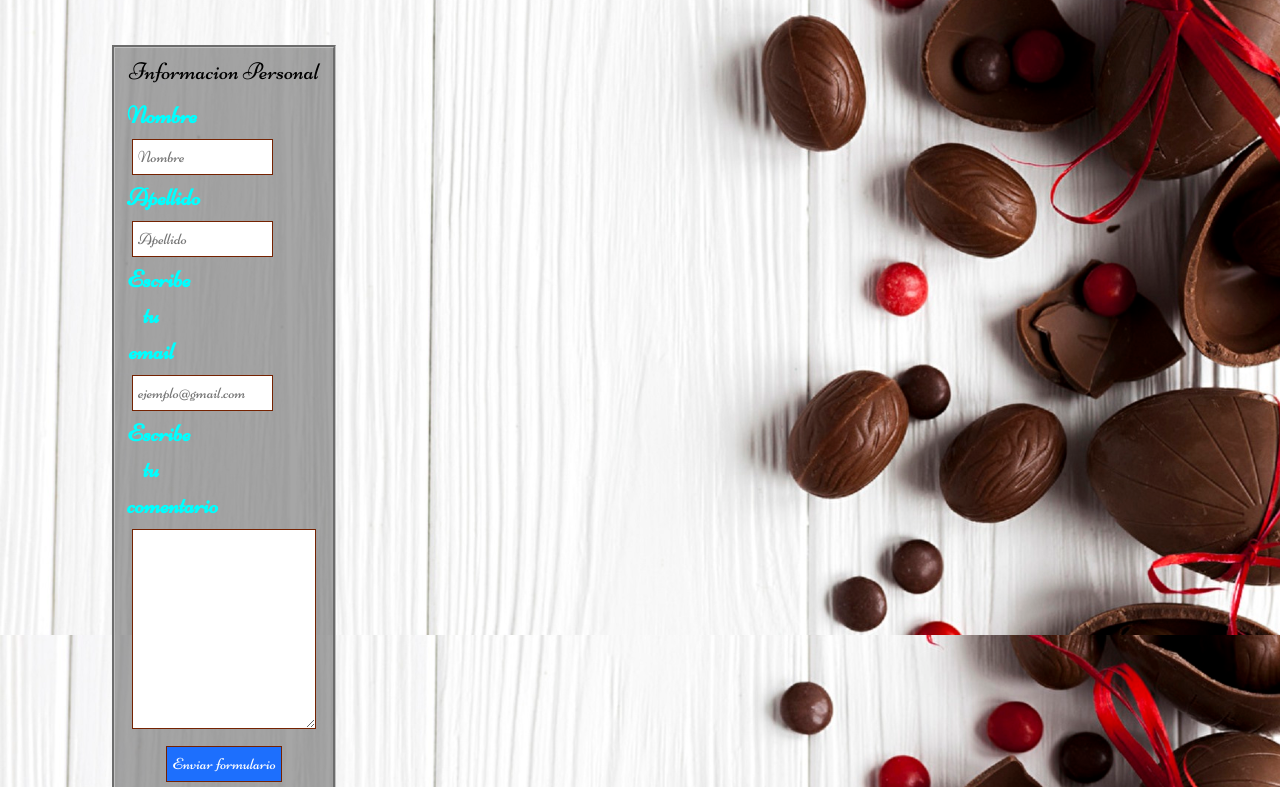
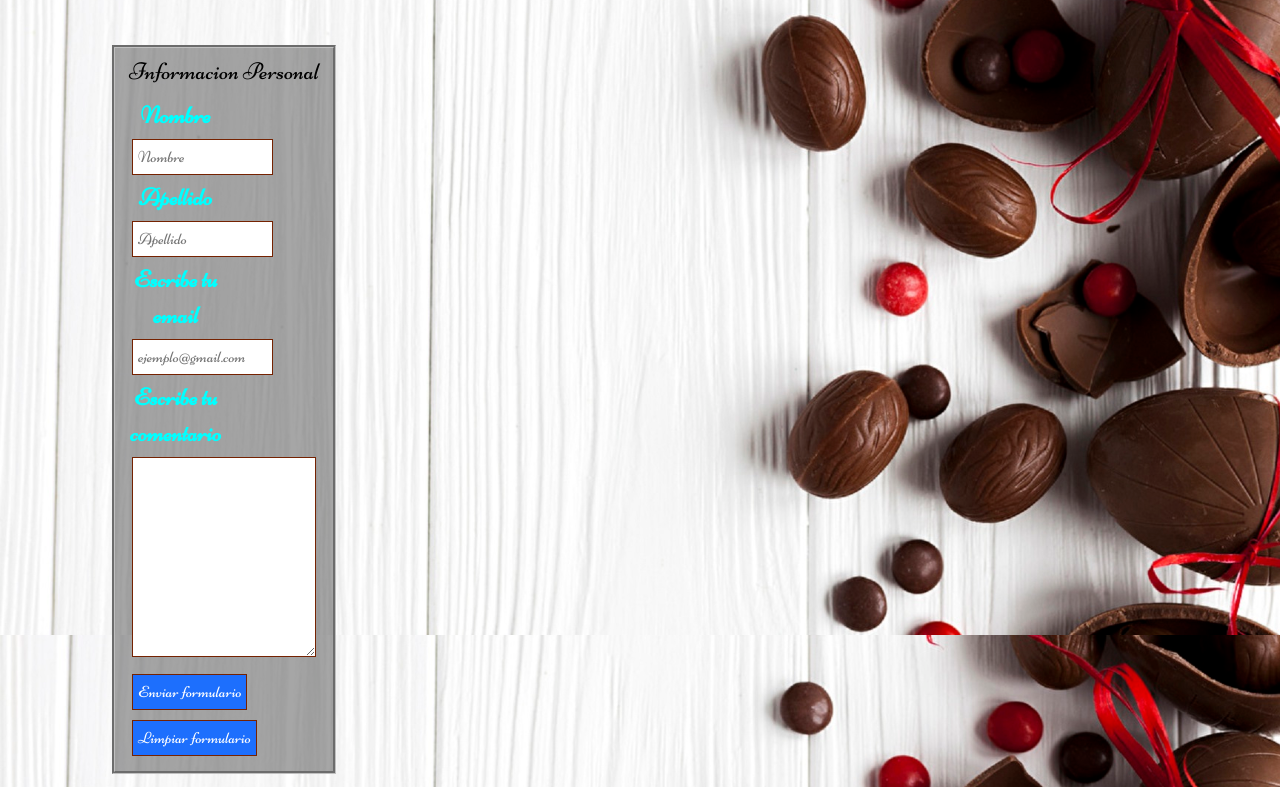
Before and after one commit to Estaless/Proyecto-final---Dulce-Fran---Alessandri, a website: page Paginas/Contacto.html in a window 1280 px wide. Shown: the part 165-952 px from the top of the page. Drawn offline with nearby package versions, Linux system fonts and the light colour scheme.

Commit message:
terminado

```diff
--- a/Paginas/Contacto.html
+++ b/Paginas/Contacto.html
@@ -84,40 +84,40 @@
     <h2 class="h2">
      Contactanos
     </h2>
+            <div class="secform">
+                <section class="row ">
+                    <form action="" class="col-lg-6 col-md-12 col-sm-12">
 
-                <section class="row secform">
-                    <form action="" class="col-lg-3 col-md-12 col-sm-12">
-
-                            <fieldset class="col-lg-3 col-md-12 col-sm-12">
+                            <fieldset class="col-lg-6 col-md-12 col-sm-12">
                                     <legend>Informacion Personal</legend>
 
 
 
-                                <div class="col-lg-3 col-md-12 col-sm-12">
+                                <div class="col-lg-6 col-md-12 col-sm-12">
                                     <label for="name">Nombre</label><br>
                                     <input type="text"name="name" placeholder="Nombre">
                                 </div>
 
 
 
-                                <div class="col-lg-3 col-md-12 col-sm-12">
+                                <div class="col-lg-6 col-md-12 col-sm-12">
                                     <label for="surname">Apellido</label><br>
                                     <input type="text"name="surname" placeholder="Apellido">
                                 </div>
 
-                                <div class="col-lg-3 col-md-12 col-sm-12">
+                                <div class="col-lg-6 col-md-12 col-sm-12">
                                     <label for="email">Escribe tu email</label>
                                     <input type="email" name="email" required
                                     placeholder="ejemplo@gmail.com">
                                 </div>
 
-                                <div class="col-lg-3 col-md-12 col-sm-12">
+                                <div class="col-lg-6 col-md-12 col-sm-12">
                                     <label for="comentario">Escribe tu comentario</label> <br>
                                     <textarea name="comentario" id="" cols="30" rows="10"></textarea>
                                 </div>
 
 
-                                <div >
+                                <div class="col-lg-6 col-md-12 col-sm-12">
                                     <input class="input-enviar-limpiar" type="submit" value="Enviar formulario"/>
                                     <input class="input-enviar-limpiar" type="reset" value="Limpiar formulario"/>
                                 </div>
@@ -130,7 +130,7 @@
 
 
                 </section>
-
+            </div>
 
 
 
```
Also changed, not shown: Paginas/Nosotros.html (+3 -3 lines).
